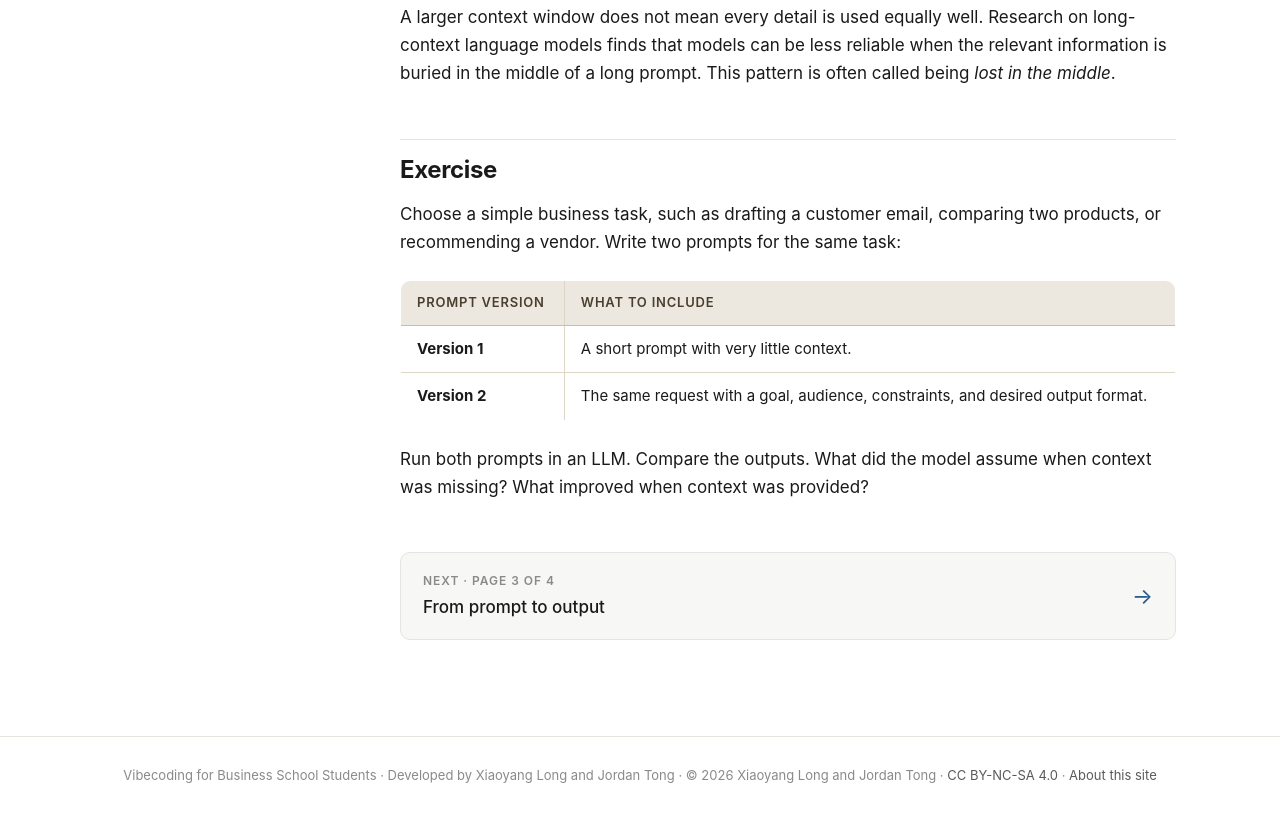
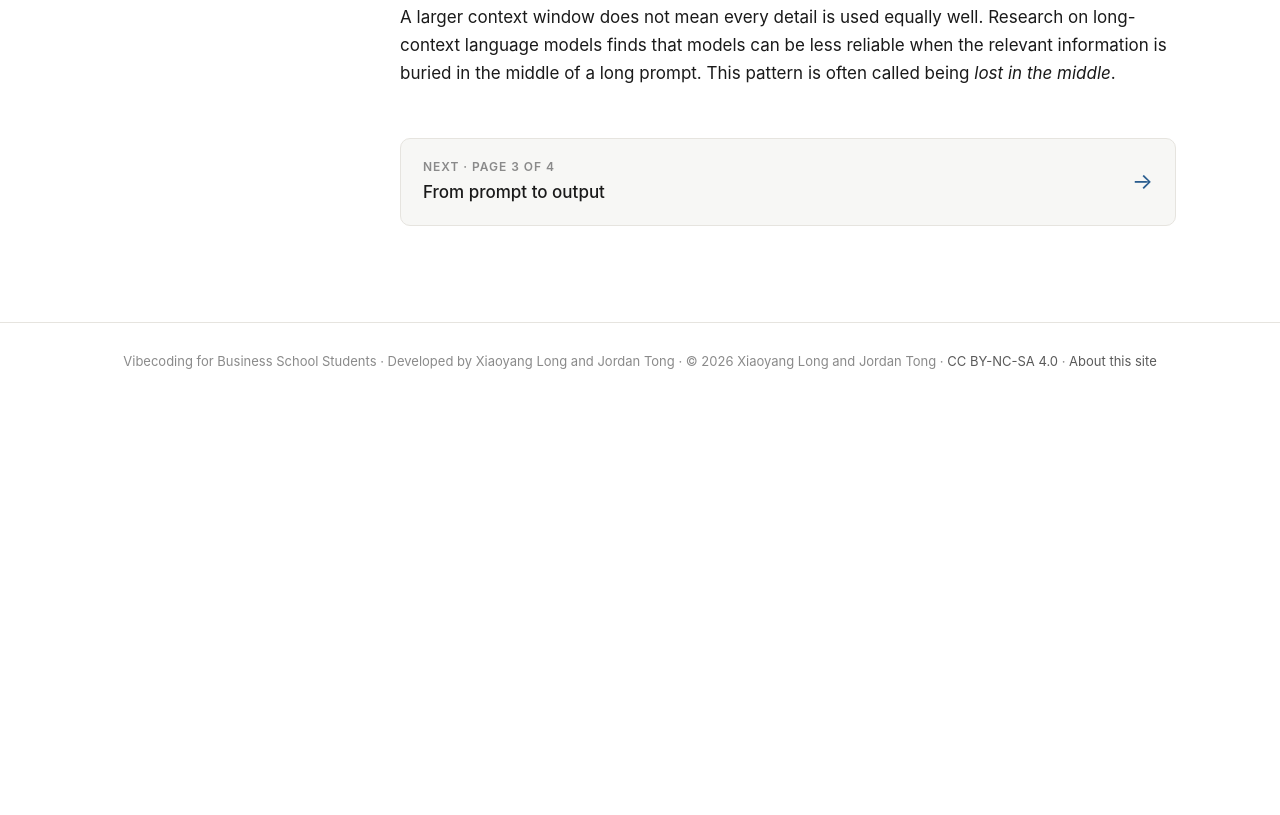
Before and after one commit to xiaoyanglong13/vibecoding-website, a plain HTML site: page course/01-talking-to-ai/working-with-ai.html in a window 1280 px wide. Shown: the part 3327-4142 px from the top of the page. After the commit the page ends 3727 px from the top, so only its background shows below. Drawn offline with Linux system fonts and the light colour scheme.

Commit message:
Remove exercise from working-with-ai page
Co-Authored-By: Claude Sonnet 5.5 <noreply@anthropic.com>

```diff
--- a/course/01-talking-to-ai/working-with-ai.html
+++ b/course/01-talking-to-ai/working-with-ai.html
@@ -222,36 +222,6 @@ of a long prompt. This pattern is often called being <em>lost in the
 middle</em>.</p>
 
 
-
-      <h2>Exercise</h2>
-
-      <p>Choose a simple business task, such as drafting a customer
-      email, comparing two products, or recommending a vendor. Write two
-      prompts for the same task:</p>
-
-      <table>
-        <thead>
-          <tr>
-            <th>Prompt version</th>
-            <th>What to include</th>
-          </tr>
-        </thead>
-        <tbody>
-          <tr>
-            <td><strong>Version 1</strong></td>
-            <td>A short prompt with very little context.</td>
-          </tr>
-          <tr>
-            <td><strong>Version 2</strong></td>
-            <td>The same request with a goal, audience, constraints, and desired output format.</td>
-          </tr>
-        </tbody>
-      </table>
-
-      <p>Run both prompts in an LLM. Compare the outputs. What did the
-      model assume when context was missing? What improved when context
-      was provided?</p>
-
       <a class="next-cta" href="/course/01-talking-to-ai/modes-of-collaboration.html">
         <div>
           <div class="next-cta-label">Next · Page 3 of 4</div>
```
Also changed, not shown: 1 other file.
